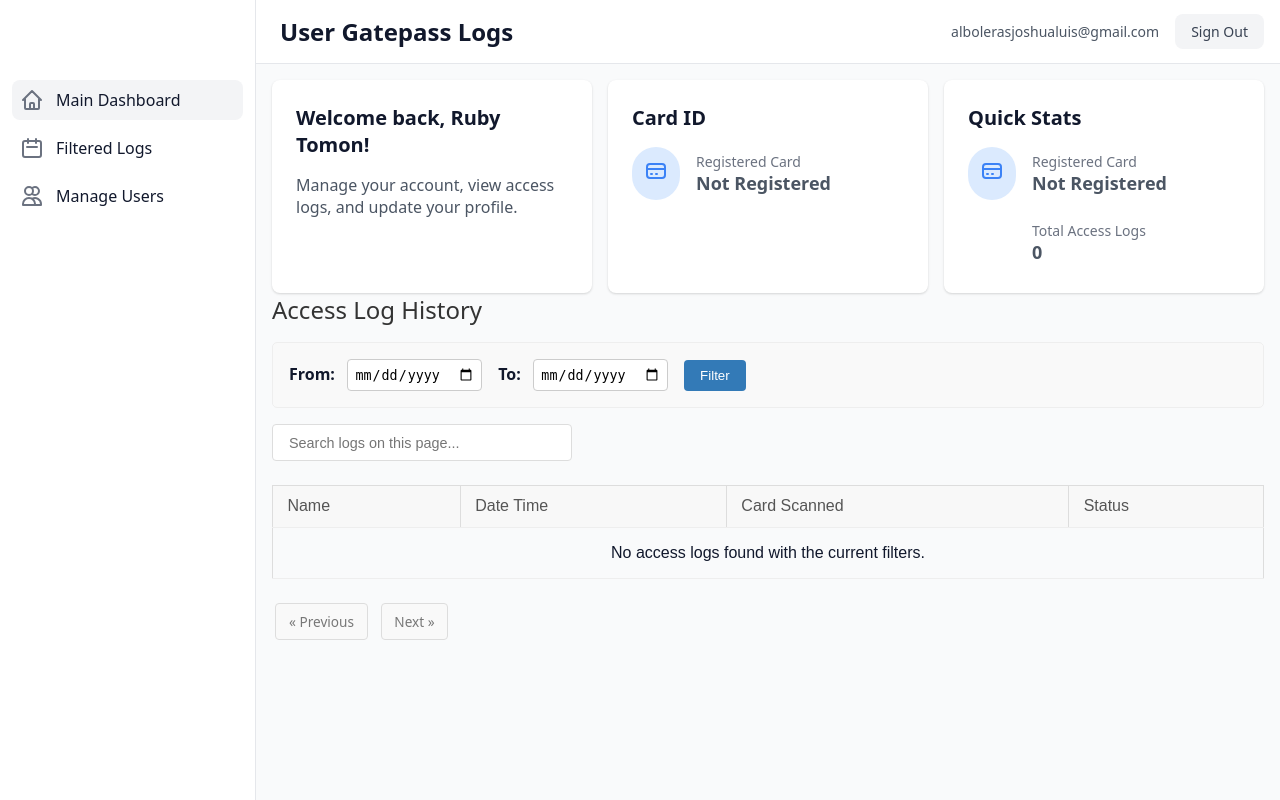
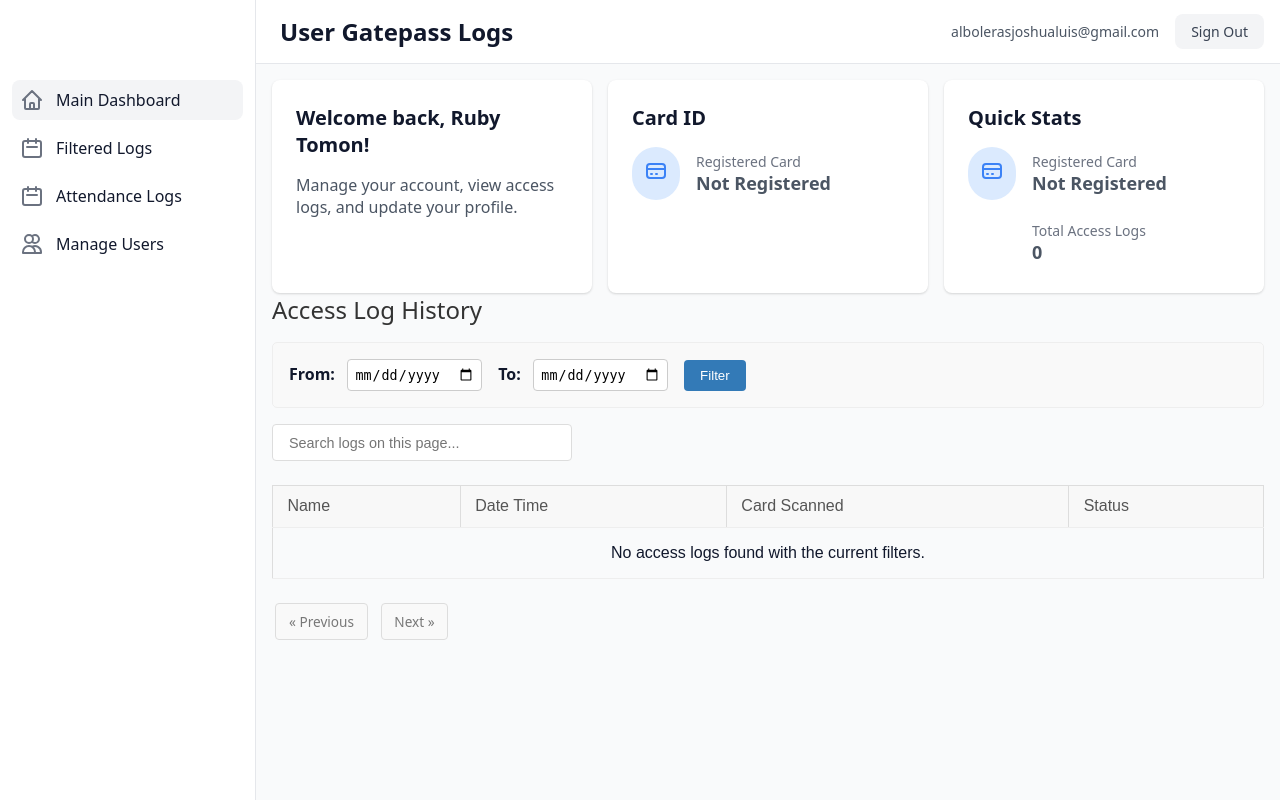
Before and after one commit to CisaAssociates/project1_jess-salva, a PHP site: page /client/admin-view-user.php?id=105 in a window 1280 px wide. Run offline with PHP 8.4, Linux system fonts and the light colour scheme; a user stored in the database is signed in; data comes from the database, SQL or seed files in the repository.

Commit message:
modified files

```diff
--- a/admin-dashboard.php
+++ b/admin-dashboard.php
@@ -304,6 +304,11 @@
                         </a>
                     </li>
                     <li>
+                        <a href="./admin-attendance-logs.php" class="nav-link ">
+                            <svg fill="none" stroke="currentColor" viewBox="0 0 24 24"><path stroke-linecap="round" stroke-linejoin="round" stroke-width="2" d="M8 7V3m8 4V3m-9 8h10M5 21h14a2 2 0 002-2V7a2 2 0 00-2-2H5a2 2 0 00-2 2v12a2 2 0 002 2z" /></svg> <span>Attendance Logs</span>
+                        </a>
+                    </li>
+                    <li>
                         <a href="./manage-users.php" class="nav-link">
                             <svg fill="none" stroke="currentColor" viewBox="0 0 24 24"><path stroke-linecap="round" stroke-linejoin="round" stroke-width="2" d="M12 4.354a4 4 0 110 5.292M15 21H3v-1a6 6 0 0112 0v1zm0 0h6v-1a6 6 0 00-9-5.197M13 7a4 4 0 11-8 0 4 4 0 018 0z" /></svg>
                             <span>Manage Users</span>
--- a/admin-gatepass-logs.php
+++ b/admin-gatepass-logs.php
@@ -328,6 +328,11 @@
                         </a>
                     </li>
                     <li>
+                        <a href="./admin-attendance-logs.php" class="nav-link active">
+                            <svg fill="none" stroke="currentColor" viewBox="0 0 24 24"><path stroke-linecap="round" stroke-linejoin="round" stroke-width="2" d="M8 7V3m8 4V3m-9 8h10M5 21h14a2 2 0 002-2V7a2 2 0 00-2-2H5a2 2 0 00-2 2v12a2 2 0 002 2z" /></svg> <span>Attendance Logs</span>
+                        </a>
+                    </li>
+                    <li>
                         <a href="./manage-users.php" class="nav-link">
                             <svg fill="none" stroke="currentColor" viewBox="0 0 24 24">
                                 <path stroke-linecap="round" stroke-linejoin="round" stroke-width="2" d="M12 4.354a4 4 0 110 5.292M15 21H3v-1a6 6 0 0112 0v1zm0 0h6v-1a6 6 0 00-9-5.197M13 7a4 4 0 11-8 0 4 4 0 018 0z" />
--- a/admin-view-user.php
+++ b/admin-view-user.php
@@ -307,6 +307,13 @@
                         </a>
                     </li>
                     <li>
+                        <a href="./admin-gatepass-logs.php" class="nav-link ">
+                            <svg fill="none" stroke="currentColor" viewBox="0 0 24 24">
+                                <path stroke-linecap="round" stroke-linejoin="round" stroke-width="2" d="M8 7V3m8 4V3m-9 8h10M5 21h14a2 2 0 002-2V7a2 2 0 00-2-2H5a2 2 0 00-2 2v12a2 2 0 002 2z" />
+                            </svg> <span>Attendance Logs</span>
+                        </a>
+                    </li>
+                    <li>
                         <a href="./manage-users.php" class="nav-link">
                             <svg fill="none" stroke="currentColor" viewBox="0 0 24 24">
                                 <path stroke-linecap="round" stroke-linejoin="round" stroke-width="2" d="M12 4.354a4 4 0 110 5.292M15 21H3v-1a6 6 0 0112 0v1zm0 0h6v-1a6 6 0 00-9-5.197M13 7a4 4 0 11-8 0 4 4 0 018 0z" />
--- a/manage-users.php
+++ b/manage-users.php
@@ -104,6 +104,11 @@
                     <li>
                         <a href="./admin-gatepass-logs.php" class="nav-link ">
                             <svg fill="none" stroke="currentColor" viewBox="0 0 24 24"><path stroke-linecap="round" stroke-linejoin="round" stroke-width="2" d="M8 7V3m8 4V3m-9 8h10M5 21h14a2 2 0 002-2V7a2 2 0 00-2-2H5a2 2 0 00-2 2v12a2 2 0 002 2z" /></svg> <span>Filtered Logs</span>
+                        </a>
+                    </li>
+                    <li>
+                        <a href="./admin-attendance-logs.php" class="nav-link ">
+                            <svg fill="none" stroke="currentColor" viewBox="0 0 24 24"><path stroke-linecap="round" stroke-linejoin="round" stroke-width="2" d="M8 7V3m8 4V3m-9 8h10M5 21h14a2 2 0 002-2V7a2 2 0 00-2-2H5a2 2 0 00-2 2v12a2 2 0 002 2z" /></svg> <span>Attendance Logs</span>
                         </a>
                     </li>
                     <li>
```
Also changed, not shown: admin-attendance-logs.php (renamed from attendance-logs.php).
